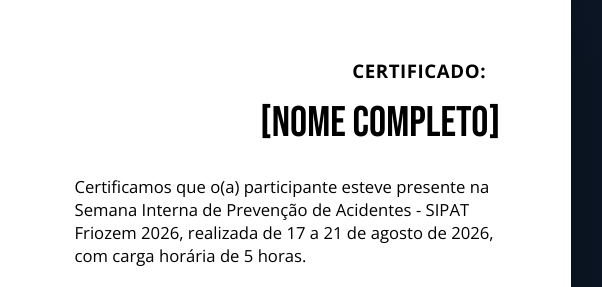
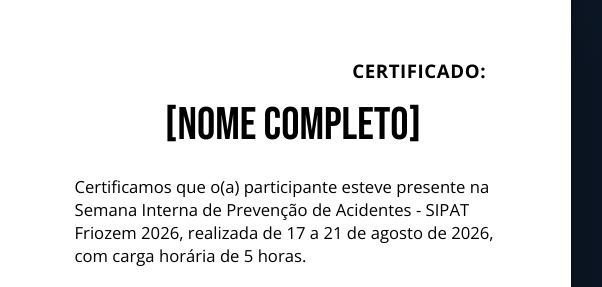
Before and after one commit to sergiolbsm-coder/QUIZ_SIPAT, a website: page public/certificado.html in a window 1280 px wide. Shown: the part 527-814 px from the top of the page, 519-1121 px from the left. Drawn offline with nearby package versions, Linux system fonts and the light colour scheme.

Commit message:
Centraliza o nome do certificado numa área mais larga, reduzindo menos a fonte
Em vez de encolher drasticamente para caber numa caixa estreita e
fixa à direita, o nome agora fica centralizado num espaço bem mais
largo (usando transform, não width fixo, pra não repetir o bug de
medição anterior). Nomes médios/longos ficam visivelmente maiores e
mais parecidos com o tamanho original — só encolhe mesmo em casos
bem extremos.

```diff
--- a/public/certificado.html
+++ b/public/certificado.html
@@ -74,7 +74,7 @@
     font-size: 52.5px; color: #187BDE; letter-spacing: 0.03em; white-space: nowrap;
   }
   .lbl-nome {
-    left: 1653.6px; top: 737.7px; white-space: nowrap;
+    left: 1746.15px; top: 737.7px; transform: translateX(-50%); white-space: nowrap;
     font-family: "Bebas Neue", sans-serif; font-weight: 400;
     font-size: 128.1px; color: #3F27F5; line-height: 1.08; text-transform: uppercase;
   }
@@ -188,7 +188,7 @@
     }).join(' ');
   }
 
-  const NOME_MAX_WIDTH = 679.5;
+  const NOME_MAX_WIDTH = 1150;
   const NOME_MAX_FONT = 128.1;
   const NOME_MIN_FONT = 34;
 
```
